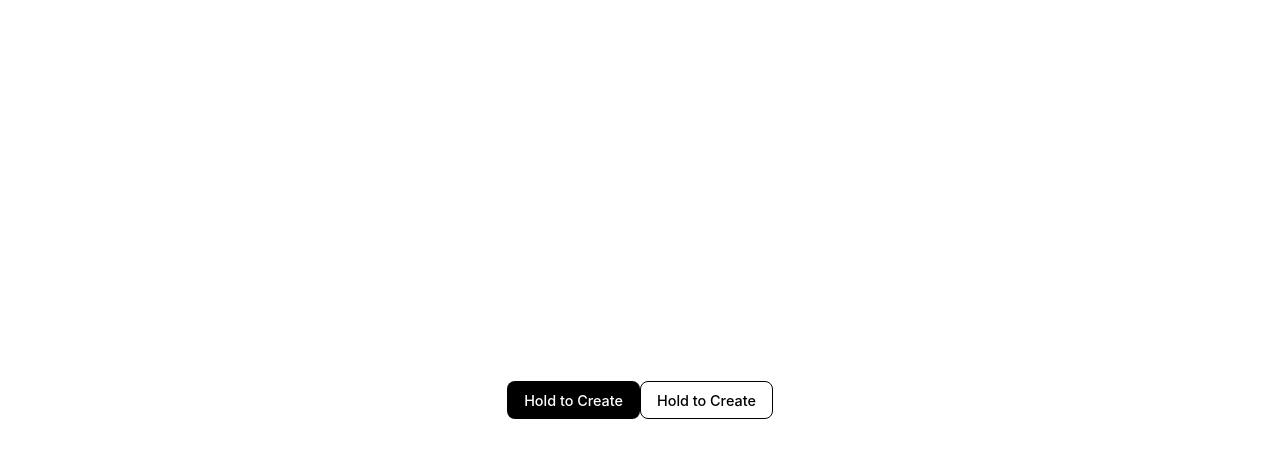
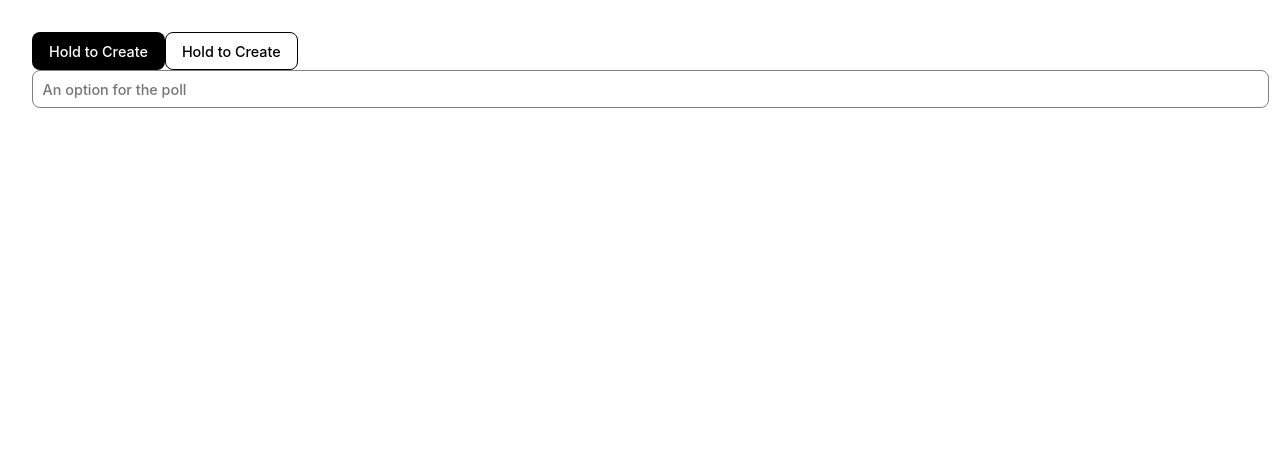
Before and after one commit to JackWRadford/polls-frontend, a React (Vite) app: page / in a window 1280 px wide. Shown: the top 458 px of the page. Built offline with nearby package versions, Linux system fonts and the light colour scheme.

Commit message:
Added an Input component. Updated the body and root styles.

```diff
--- a/src/App.css
+++ b/src/App.css
@@ -2,5 +2,4 @@
 	max-width: 1280px;
 	margin: 0 auto;
 	padding: 2rem;
-	text-align: center;
 }
--- a/src/App.tsx
+++ b/src/App.tsx
@@ -1,5 +1,6 @@
 import "./App.css";
 import Button from "./components/button/Button";
+import Input from "./components/input/Input";
 
 function App() {
 	return (
@@ -17,6 +18,7 @@ function App() {
 				}}
 				type="secondary"
 			></Button>
+			<Input placeholder={"An option for the poll"} name="Option 1" />
 		</>
 	);
 }
--- /dev/null
+++ b/src/components/input/Input.tsx
@@ -0,0 +1,14 @@
+import { InputHTMLAttributes } from "react";
+import styles from "./input.module.css";
+
+interface InputProps extends InputHTMLAttributes<HTMLInputElement> {
+	placeholder: string;
+}
+
+const Input = ({ placeholder, ...rest }: InputProps) => {
+	return (
+		<input className={styles.input} placeholder={placeholder} {...rest} />
+	);
+};
+
+export default Input;
--- /dev/null
+++ b/src/components/input/input.module.css
@@ -0,0 +1,17 @@
+input {
+	border-radius: 8px;
+	padding: 0.6rem;
+
+	font-size: 0.9rem;
+	font-weight: 500;
+	font-family: inherit;
+
+	border: 1px solid var(--secondary-color);
+
+	width: 100%;
+}
+
+input:focus,
+input:focus-visible {
+	outline: 4px auto -webkit-focus-ring-color;
+}
--- a/src/index.css
+++ b/src/index.css
@@ -33,9 +33,6 @@ a:hover {
 
 body {
 	margin: 0;
-	display: flex;
-	place-items: center;
-	min-width: 320px;
 	min-height: 100vh;
 }
 
```
